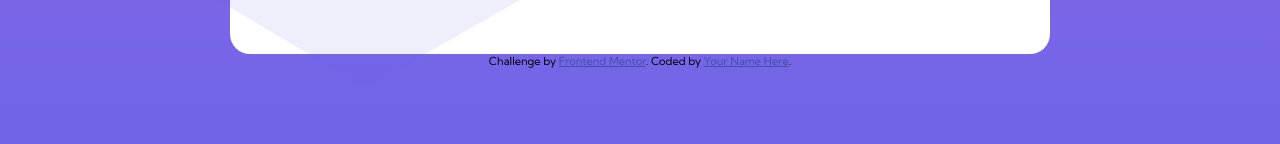
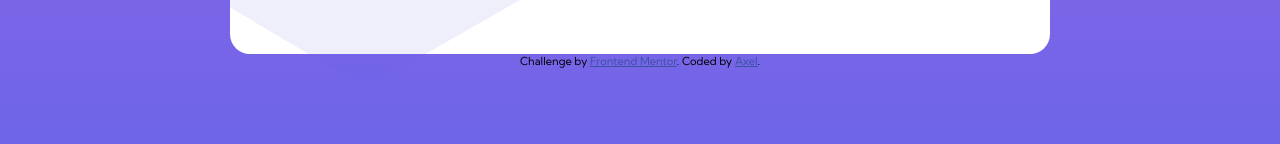
Before and after one commit to ADotBit/FrontEnd-Mentor, a plain HTML site: page faq-accordion/index.html in a window 1280 px wide. Shown: the part 554-698 px from the top of the page. Drawn offline with Linux system fonts and the light colour scheme.

Commit message:
attribution link

```diff
--- a/faq-accordion/index.html
+++ b/faq-accordion/index.html
@@ -117,7 +117,7 @@
         href="https://www.frontendmentor.io?ref=challenge"
         target="_blank"
         >Frontend Mentor</a
-      >. Coded by <a href="#">Your Name Here</a>.
+      >. Coded by <a href="https://github.com/AxlMrt">Axel</a>.
     </div>
   </body>
 </html>
```
